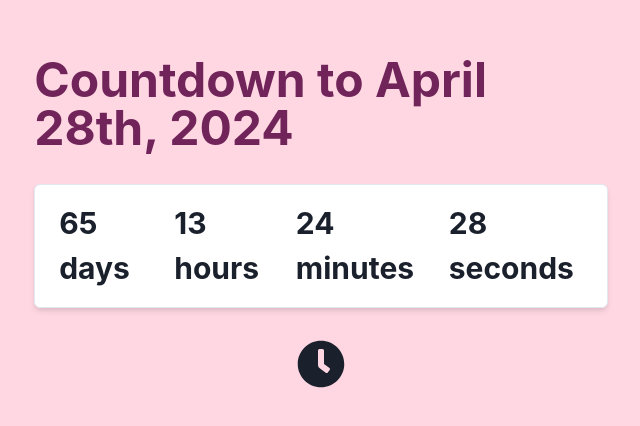
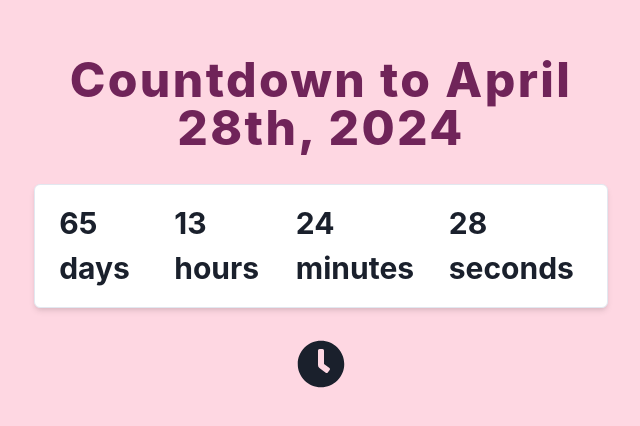
Before and after one commit to GPT-Engineer-App/pinky-countdown-2024, a React (Vite) app: page / in a window 1280 px wide. Shown: the part 104-530 px from the top of the page, without its empty margins (319-959 px from the left). Built offline with nearby package versions, Linux system fonts and the light colour scheme.

Commit message:
Center the title, use a font more bubbling
The title on the Index page is now centered and styled with increased letter spacing and font weight for a more bubbly appearance.

```diff
--- a/src/pages/Index.jsx
+++ b/src/pages/Index.jsx
@@ -58,7 +58,7 @@ const Index = () => {
     <Box bg={bgColor} minH="100vh">
       <Container centerContent py="40">
         <VStack spacing={8}>
-          <Heading color={color} as="h1" size="2xl">
+          <Heading color={color} as="h1" size="2xl" textAlign="center" letterSpacing="wider" fontWeight="extrabold">
             Countdown to April 28th, 2024
           </Heading>
           <Box p={4} shadow="md" borderWidth="1px" borderRadius="md" bg="white">
```
